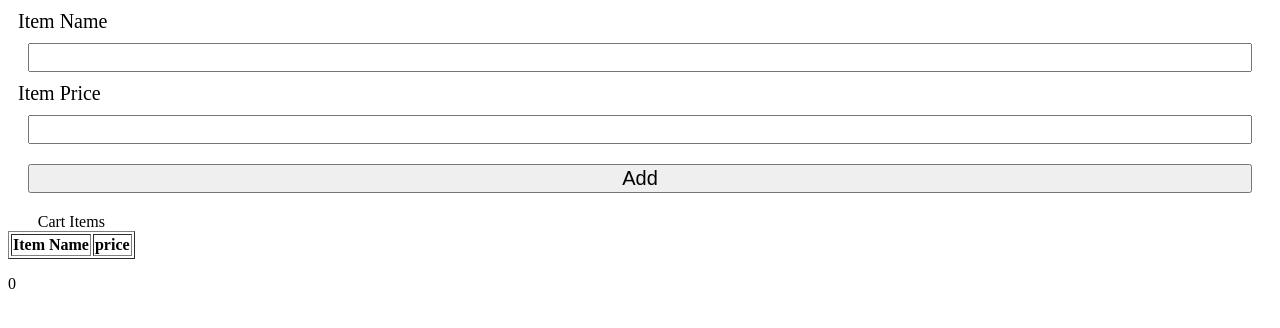
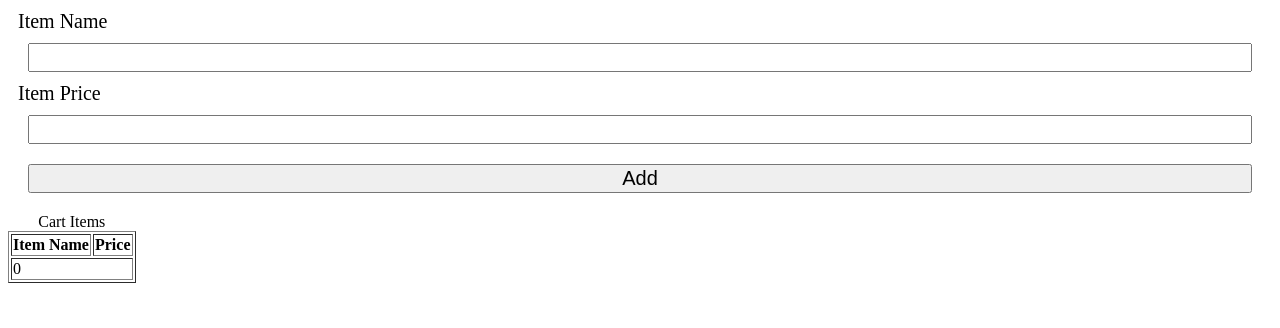
Before and after one commit to acciojob/shopping-cart-2-sandip9851, a website: page main.html in a window 1280 px wide. Drawn offline with Linux system fonts and the light colour scheme.

Commit message:
created a submission

```diff
--- a/main.html
+++ b/main.html
@@ -6,9 +6,7 @@
       <link rel="stylesheet" href="styles.css">
 </head>
 
-<body>
-	<!-- the entire body must be written by student -->
-	<div id = "addItemContainer">
+<div id = "addItemContainer">
     <label for = "item-name-input">Item Name</label>
     <input type = "text" id = "item-name-input">
     <label for = "item-price-input">Item Price</label>
@@ -19,12 +17,14 @@
     <caption>Cart Items</caption>
     <thead>
         <th>Item Name</th>
-        <th>price</th>
+        <th>Price</th>
     </thead>
+    <tfoot>
+        <tr>
+            <td colspan="2" data-ns-test="grandTotal">0</td>
+        </tr>
+    </tfoot>
 </table>
-<p data-ns-test="grandTotal">0</p>
-
-
     <script type="text/javascript" src="./script.js">
 </script>
 
```
Also changed, not shown: script.js (line endings or trailing spaces).
